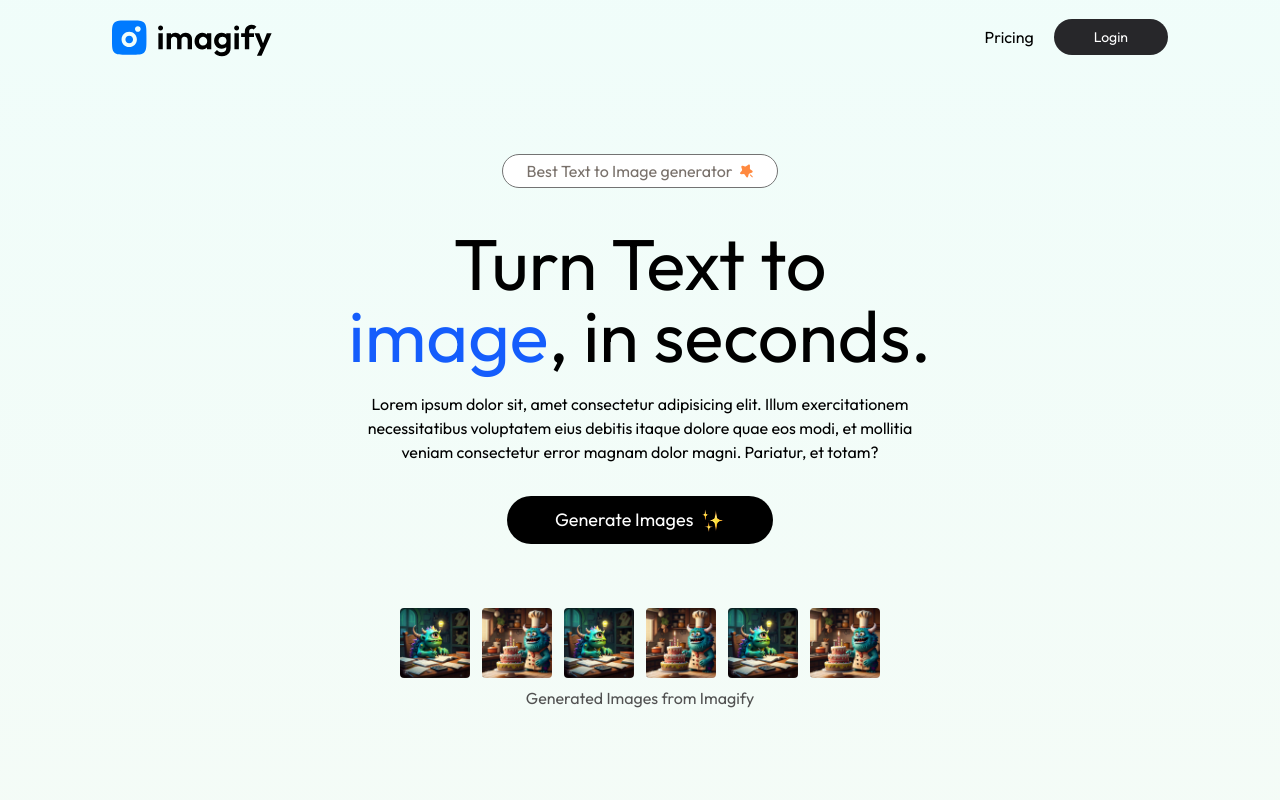
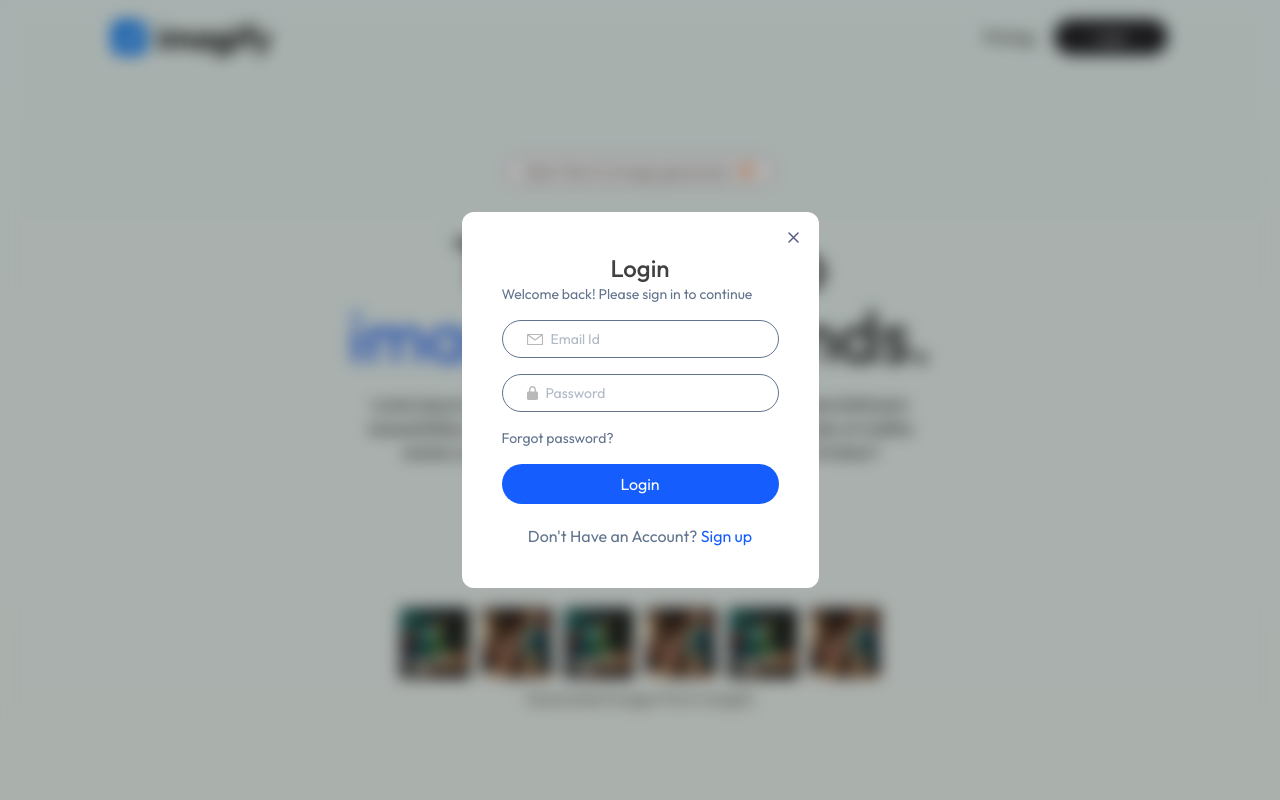
Before and after one commit to 2019331043-Zakaria/Imagify, a React (Vite) app in the folder client/: page / in a window 1280 px wide. Shown: the top 800 px of the page. Built offline with nearby package versions, Linux system fonts and the light colour scheme.

Commit message:
login page

```diff
--- a/client/src/App.jsx
+++ b/client/src/App.jsx
@@ -6,13 +6,14 @@
 import Result from "./pages/Result";
 import Navbar from "./components/Navbar";
 import Footer from "./components/Footer";
+import Login from "./components/Login";
 
 const App = () => {
   return (
     <div className="px-4 sm:px-10 md:px-14 lg:px-28 min-h-screen bg-gradient-to-b from-teal-50 to-orange-50">
 
     <Navbar/>
-
+    <Login/>
       <Routes>
         <Route path="/" element={<Home />} />
         <Route path="/result" element={<Result />} />
--- /dev/null
+++ b/client/src/components/Login.jsx
@@ -0,0 +1,89 @@
+import React, { useState } from "react";
+import { assets } from "../assets/assets";
+
+const Login = () => {
+  const [state, setState] = useState("Login");
+
+  return (
+    <div className="absolute top-0 left-0 right-0 bottom-0 z-10 backdrop-blur-sm bg-black/30 flex justify-center items-center">
+      <form className="relative bg-white p-10 rounded-xl text-slate-500">
+        <h1 className="text-center text-2xl text-neutral-700 font-medium">
+          {state}
+        </h1>
+        <p className="text-sm">Welcome back! Please sign in to continue</p>
+
+        {state !== "Login" && (
+          <div className="border px-6 py-2 flex items-center gap-2 rounded-full mt-5">
+            <img src={assets.profile_icon} width={20} alt="" />
+            <input
+              type="text"
+              className="outline-none text-sm"
+              placeholder="Full Name"
+              required
+            />
+          </div>
+        )}
+
+        <div className="border px-6 py-2 flex items-center gap-2 rounded-full mt-4">
+          <img src={assets.email_icon} alt="" />
+          <input
+            type="email"
+            className="outline-none text-sm"
+            placeholder="Email Id"
+            required
+          />
+        </div>
+
+        <div className="border px-6 py-2 flex items-center gap-2 rounded-full mt-4">
+          <img src={assets.lock_icon} alt="" />
+          <input
+            type="password"
+            className="outline-none text-sm"
+            placeholder="Password"
+            required
+          />
+        </div>
+
+        <p className="text-sm text-black-600 my-4  cursor-pointer">
+          Forgot password?
+        </p>
+
+        <button className="bg-blue-600 w-full text-white py-2 rounded-full cursor-pointer">
+          {state === "Login" ? "Login" : "create account"}
+        </button>
+
+        {state === "Login" ? (
+          <p className="mt-5 text-center">
+            Don't Have an Account?
+            <span
+              className="text-blue-600 cursor-pointer"
+              onClick={() => setState("Sign Up")}
+            >
+              {" "}
+              Sign up
+            </span>
+          </p>
+        ) : (
+          <p className="mt-5 text-center">
+            Already Have an Account?
+            <span
+              className="text-blue-600 cursor-pointer"
+              onClick={() => setState("Login")}
+            >
+              {" "}
+              Log in
+            </span>
+          </p>
+        )}
+
+        <img
+          src={assets.cross_icon}
+          alt=""
+          className="absolute top-5 right-5 cursor-pointer"
+        />
+      </form>
+    </div>
+  );
+};
+
+export default Login;
```
Also changed, not shown: client/src/assets/user_icon.svg (added).
